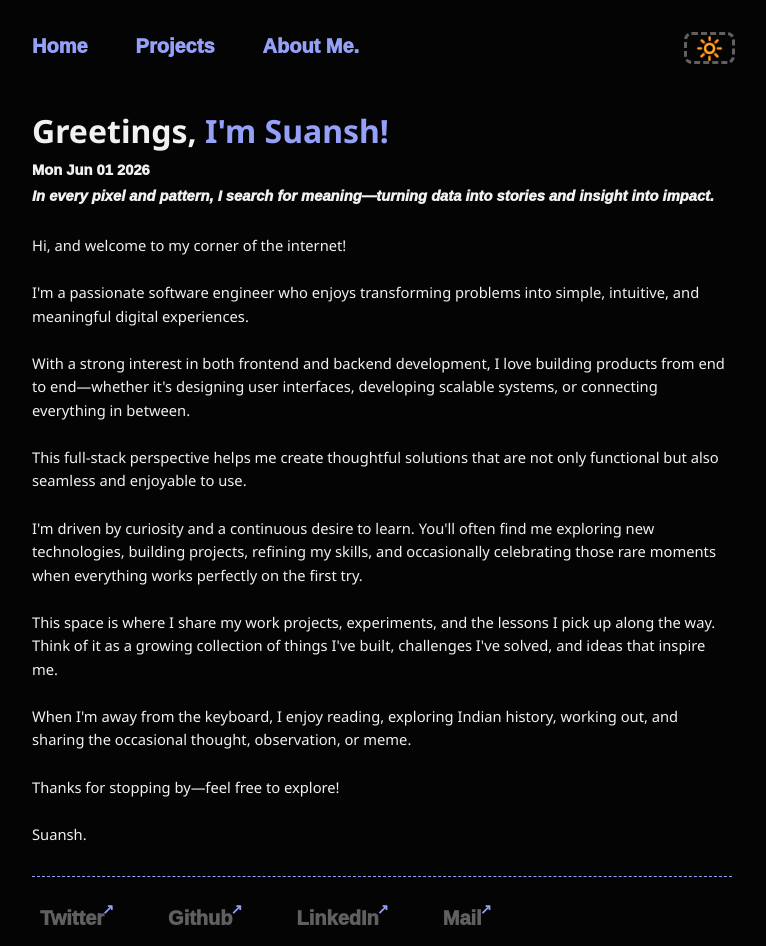
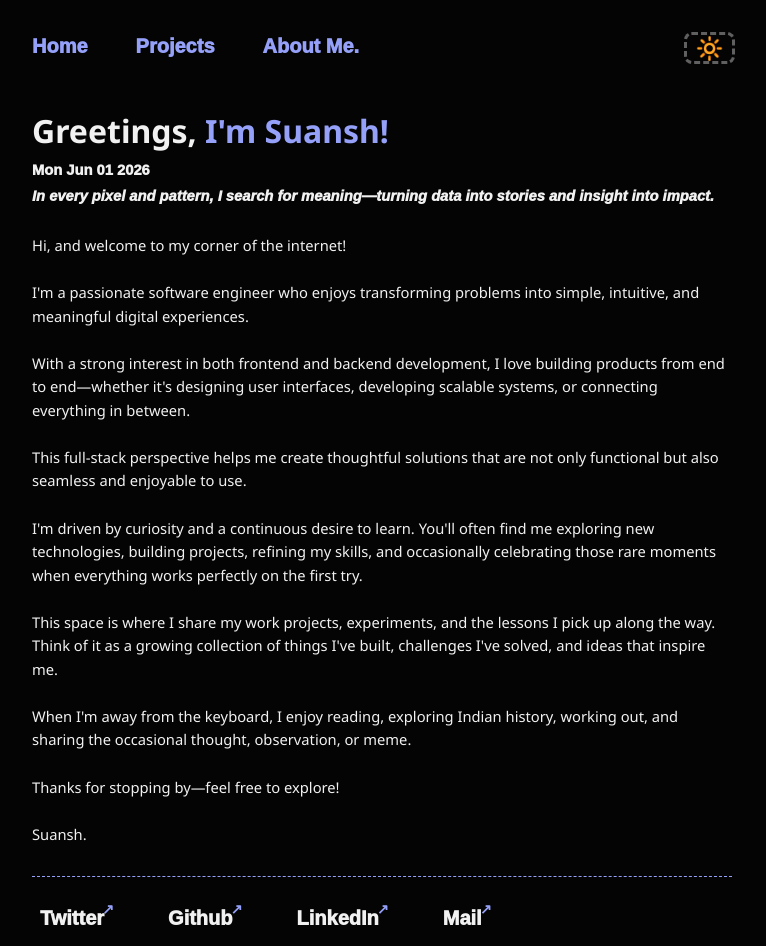
Before and after one commit to Suansh25/r-portfolio, a React (Vite) app in the folder My Portfolio/: page / in a window 1280 px wide. Shown: the top 946 px of the page, without its empty margins (258-1024 px from the left). Built offline with nearby package versions, Linux system fonts and the light colour scheme; a web font is replaced by a local one.

Commit message:
color changes

```diff
--- a/My Portfolio/src/Components/Footer/Footer.css
+++ b/My Portfolio/src/Components/Footer/Footer.css
@@ -62,7 +62,7 @@
 .FooterBar a {
   margin-left: 0;
   text-decoration: none;
-  color: var(--gray2);
+  color: var(--gray);
   font-weight: 1000;
   margin-right: 1.5rem;
   transition: color 0.3s ease;
```
